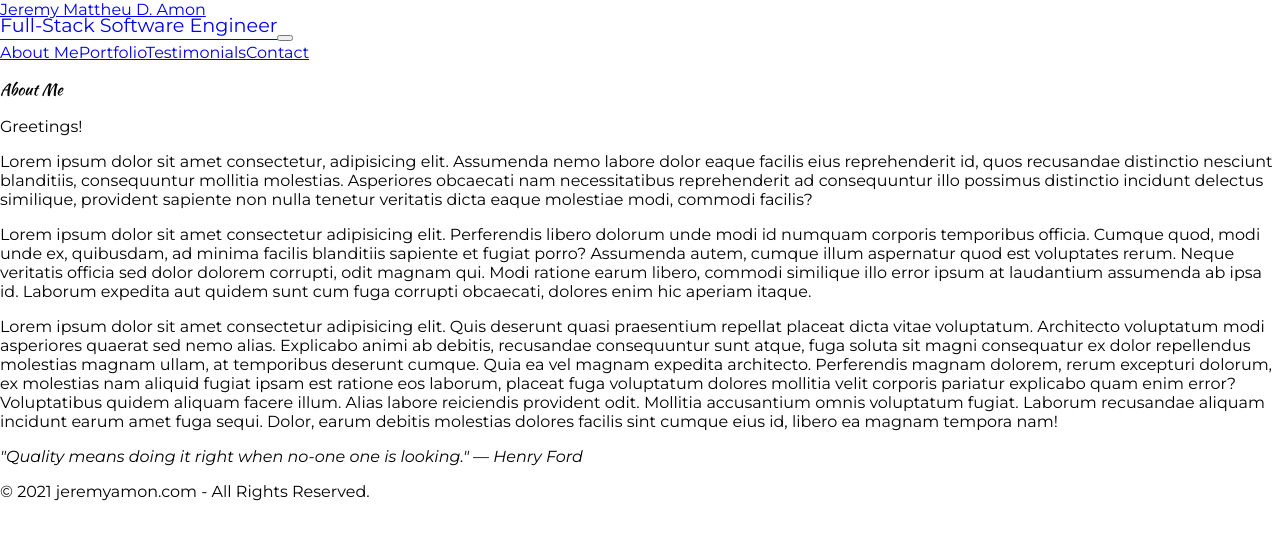
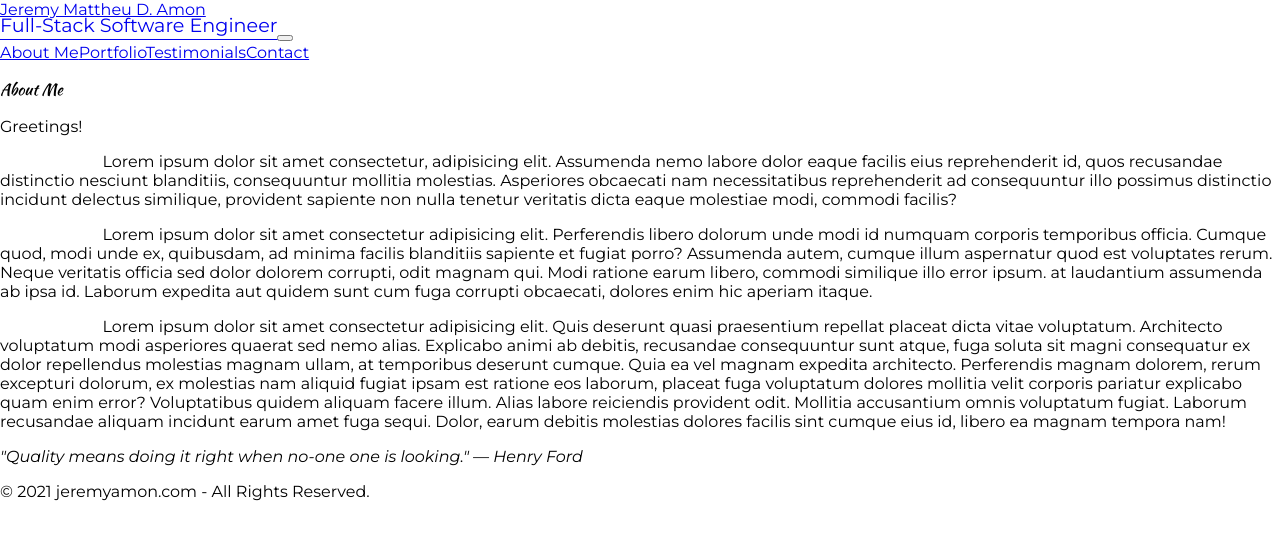
Before and after one commit to OverdriveNGain/portfolio, a React (Create React App) app: page /aboutme in a window 1280 px wide. Shown: the top 538 px of the page. Built offline with nearby package versions, Linux system fonts and the light colour scheme.

Commit message:
Added indent css class; added highlights in about me page

```diff
--- a/src/components/AboutMe.js
+++ b/src/components/AboutMe.js
@@ -10,10 +10,17 @@
                 <div className="col col-md-10 px-4">
                     <p className="py-5" />
                     <p className="display-1 font-title text-primary mb-3 mb-md-5 text-center">About Me</p>
-                    <p className="mt-5 lead">Greetings!</p>
-                    <p>Lorem ipsum dolor sit amet consectetur, adipisicing elit. Assumenda nemo labore dolor eaque facilis eius reprehenderit id, quos recusandae distinctio nesciunt blanditiis, consequuntur mollitia molestias. Asperiores obcaecati nam necessitatibus reprehenderit ad consequuntur illo possimus distinctio incidunt delectus similique, provident sapiente non nulla tenetur veritatis dicta eaque molestiae modi, commodi facilis?</p>
-                    <p>Lorem ipsum dolor sit amet consectetur adipisicing elit. Perferendis libero dolorum unde modi id numquam corporis temporibus officia. Cumque quod, modi unde ex, quibusdam, ad minima facilis blanditiis sapiente et fugiat porro? Assumenda autem, cumque illum aspernatur quod est voluptates rerum. Neque veritatis officia sed dolor dolorem corrupti, odit magnam qui. Modi ratione earum libero, commodi similique illo error ipsum at laudantium assumenda ab ipsa id. Laborum expedita aut quidem sunt cum fuga corrupti obcaecati, dolores enim hic aperiam itaque.</p>
-                    <p>Lorem ipsum dolor sit amet consectetur adipisicing elit. Quis deserunt quasi praesentium repellat placeat dicta vitae voluptatum. Architecto voluptatum modi asperiores quaerat sed nemo alias. Explicabo animi ab debitis, recusandae consequuntur sunt atque, fuga soluta sit magni consequatur ex dolor repellendus molestias magnam ullam, at temporibus deserunt cumque. Quia ea vel magnam expedita architecto. Perferendis magnam dolorem, rerum excepturi dolorum, ex molestias nam aliquid fugiat ipsam est ratione eos laborum, placeat fuga voluptatum dolores mollitia velit corporis pariatur explicabo quam enim error? Voluptatibus quidem aliquam facere illum. Alias labore reiciendis provident odit. Mollitia accusantium omnis voluptatum fugiat. Laborum recusandae aliquam incidunt earum amet fuga sequi. Dolor, earum debitis molestias dolores facilis sint cumque eius id, libero ea magnam tempora nam!</p>
+                    <p className="mt-5 display-6">Greetings!</p>
+                    <p className="indented">
+                        <span className="text-secondary">Lorem ipsum dolor sit amet consectetur, adipisicing elit. </span>
+                        Assumenda nemo labore dolor eaque facilis eius reprehenderit id, quos recusandae distinctio nesciunt blanditiis, consequuntur mollitia molestias. Asperiores obcaecati nam necessitatibus reprehenderit ad consequuntur illo possimus distinctio incidunt delectus similique, provident sapiente non nulla tenetur veritatis dicta eaque molestiae modi, commodi facilis?
+                    </p>
+                    <p className="indented">
+                        Lorem ipsum dolor sit amet consectetur adipisicing elit. Perferendis libero dolorum unde modi id numquam corporis temporibus officia. Cumque quod, modi unde ex, quibusdam, ad minima facilis blanditiis sapiente et fugiat porro? Assumenda autem, cumque illum aspernatur quod est voluptates rerum. Neque veritatis officia sed dolor dolorem corrupti, odit magnam qui. <span className="text-primary">Modi ratione earum libero, commodi similique illo error ipsum</span>. at laudantium assumenda ab ipsa id. Laborum expedita aut quidem sunt cum fuga corrupti obcaecati, dolores enim hic aperiam itaque.
+                    </p>
+                    <p className="indented">
+                        Lorem ipsum dolor sit amet consectetur adipisicing elit. Quis deserunt quasi praesentium repellat placeat dicta vitae voluptatum. Architecto voluptatum modi asperiores quaerat sed nemo alias. Explicabo animi ab debitis, recusandae consequuntur sunt atque, fuga soluta sit magni consequatur ex dolor repellendus molestias <span className="text-secondary">magnam ullam</span>, at temporibus deserunt cumque. Quia ea vel magnam expedita architecto. Perferendis magnam dolorem, rerum excepturi dolorum, ex molestias nam aliquid fugiat ipsam est ratione eos laborum, placeat fuga voluptatum dolores mollitia velit corporis pariatur explicabo quam enim error? Voluptatibus quidem aliquam facere illum. Alias labore reiciendis provident odit. Mollitia accusantium omnis voluptatum fugiat. Laborum recusandae aliquam incidunt earum amet fuga sequi. Dolor, earum debitis molestias dolores facilis sint cumque eius id, libero ea magnam tempora nam!
+                    </p>
                     <p className="py-5" />
                 </div>
             </div>
--- a/src/css/Wrapper.css
+++ b/src/css/Wrapper.css
@@ -16,6 +16,9 @@
     /* font-family: 'Sofia', cursive; */
     /* font-family: 'McLaren', cursive; */
     font-family: 'Kaushan Script', cursive;
+}
+.indented{
+    text-indent: 8%;
 }
 
 .navbar small{
```
